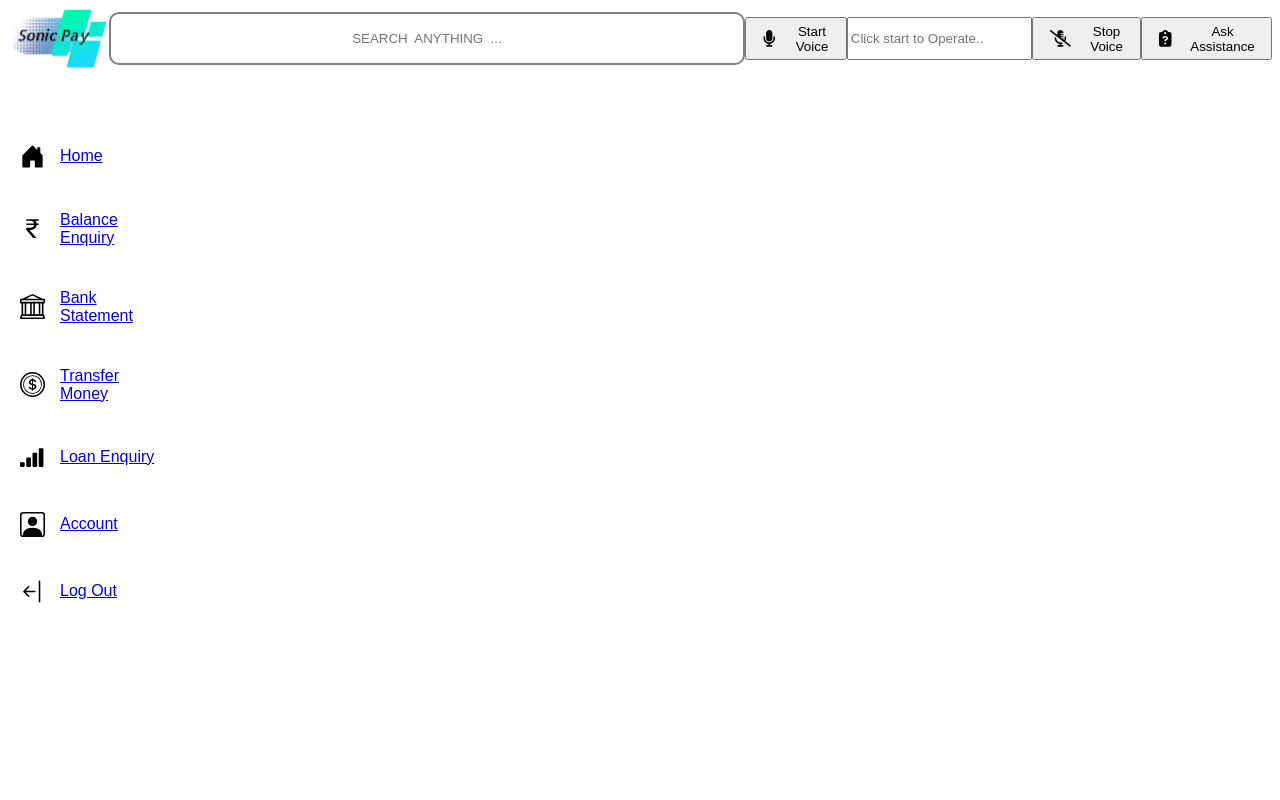
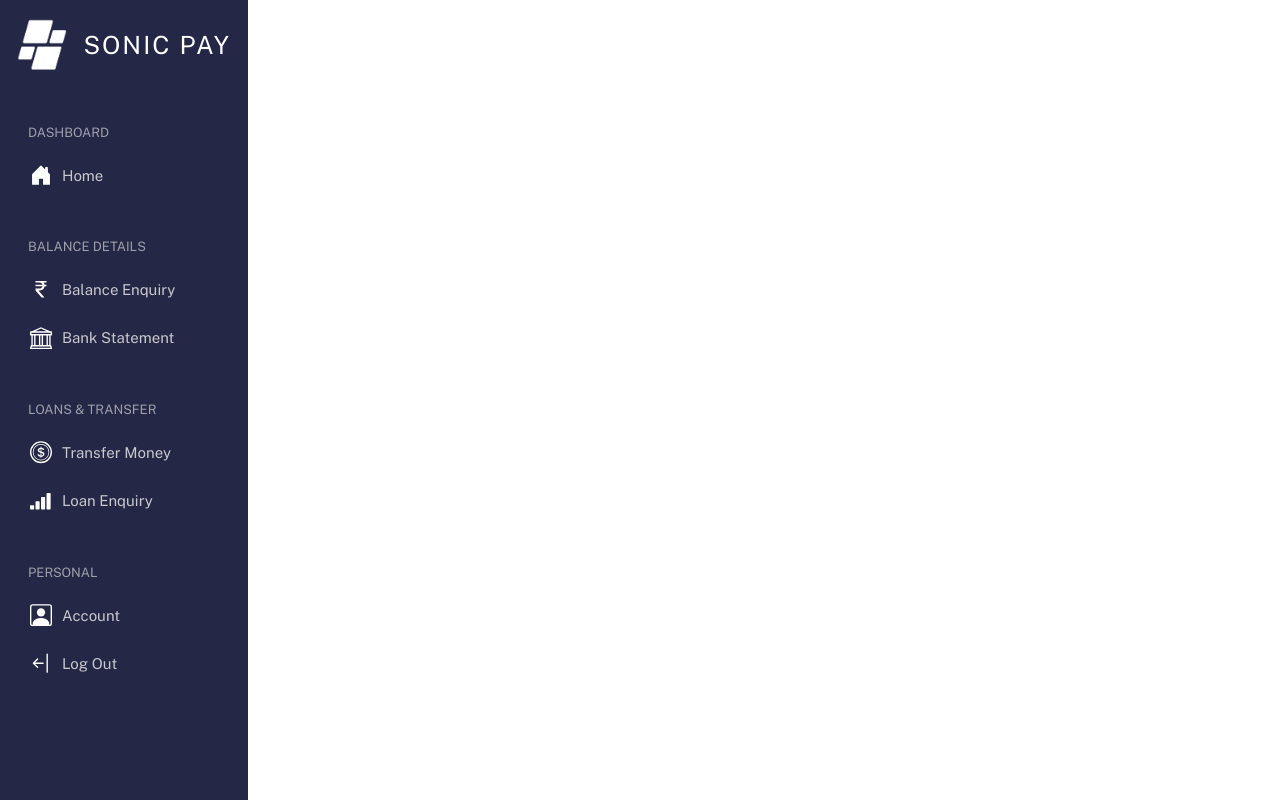
Before and after one commit to Amitrout17/sonicPay, a React (Create React App) app in the folder frontend/: page / in a window 1280 px wide. Built offline with nearby package versions, Linux system fonts and the light colour scheme.

Commit message:
sidebar completed

```diff
--- a/frontend/public/index.html
+++ b/frontend/public/index.html
@@ -2,6 +2,9 @@
 <html lang="en">
   <head>
     <meta charset="utf-8" />
+    <link rel="preconnect" href="https://fonts.googleapis.com">
+    <link rel="preconnect" href="https://fonts.gstatic.com" crossorigin="">
+    <link href="https://fonts.googleapis.com/css2?family=Public+Sans:ital,wght@0,300;0,400;0,500;0,600;0,700;1,300;1,400;1,500;1,600;1,700&amp;ampdisplay=swap" rel="stylesheet">
     <link rel="icon" href="%PUBLIC_URL%/favicon.ico" />
     <meta name="viewport" content="width=device-width, initial-scale=1" />
     <meta name="theme-color" content="#000000" />
--- a/frontend/src/components/Headers/Navbar.js
+++ b/frontend/src/components/Headers/Navbar.js
@@ -9,13 +9,6 @@ function Navbar() {
   return (
     <>
       <div className="main-div-logo">
-        <img
-          src={Logo}
-          style={{
-            width: "8%",
-          }}
-          alt="logo.png"
-        />
         <input
           type="text"
           placeholder="Search  Anything  ..."
--- a/frontend/src/components/Home/Dashboard.js
+++ b/frontend/src/components/Home/Dashboard.js
@@ -7,8 +7,8 @@ import { BsHouseDoorFill, BsApple, BsArrowUpRightCircle, BsPersonCircle } from '
 function Dashboard() {
   return (
     <>
-      <Navbar />
-      <Sidebar />
+{/*       <Navbar />
+ */}      <Sidebar />
     </>
   );
 }
--- a/frontend/src/components/Sidebar.js
+++ b/frontend/src/components/Sidebar.js
@@ -1,53 +1,95 @@
-import React from 'react';
-import { BsHouseDoorFill, BsBank, BsCurrencyRupee,BsCoin, BsReception4,BsPersonSquare,  BsArrowBarLeft } from 'react-icons/bs';
+import React from "react";
+import {
+  BsHouseDoorFill,
+  BsBank,
+  BsCurrencyRupee,
+  BsCoin,
+  BsReception4,
+  BsPersonSquare,
+  BsArrowBarLeft,
+} from "react-icons/bs";
+import Logo from "../../src/image/logo.png";
+
+import "./sidebar.css";
 
 function Sidebar() {
   return (
     <div>
       <header>
         <div class="sidebar">
+          <div className="logo-sidebar">
+            <img src={Logo} alt="" />
+            <p>Sonic Pay</p>
+          </div>
           <ul>
-            <li>
-              <div>
-                <a href= "/Home"> Home</a>
-                <BsHouseDoorFill style={{ color: 'black', fontSize: '25px' }} />
-              </div>
+            <li className="sub-headings">
+              <span>Dashboard</span>
             </li>
-            <li>
-              <div >
-                <a href="/balance-enquiry">Balance Enquiry</a>
-                <BsCurrencyRupee style={{ color: 'black', fontSize: '25px' }} />
-              </div>
+            <li className="li-sidebar-internal">
+              <a href="/Home">
+                <BsHouseDoorFill
+                  style={{ color: "white", height: "22.4px", width: "22px" }}
+                  className="react-icons"
+                />
+                <div>Home</div>
+              </a>
             </li>
-            <li>
-              <div >
-                <a href="/bank statement">Bank Statement</a>
-                <BsBank style={{ color: 'black', fontSize: '25px' }} />
-              </div>
+            <li className="sub-headings">
+              <span>Balance Details</span>
             </li>
-            <li>
-              <div >
-                <a href="/transfer money">Transfer Money</a>
-                <BsCoin style={{ color: 'black', fontSize: '25px' }} />
-              </div>
+            <li className="li-sidebar-internal">
+              <a href="/balance-enquiry">
+                <BsCurrencyRupee
+                  style={{ color: "white", height: "22.4px", width: "22px" }}
+                />
+                <div>Balance Enquiry</div>
+              </a>
             </li>
-             <li>
-               <div>
-              <a href="/loan enquiry"> Loan Enquiry </a>
-                <BsReception4 style={{ color: 'black', fontSize: '25px' }} />
-                </div>
+            <li className="li-sidebar-internal">
+              <a href="/balance-enquiry">
+                <BsBank
+                  style={{ color: "white", height: "22.4px", width: "22px" }}
+                />
+                <div>Bank Statement</div>
+              </a>
             </li>
-            <li>
-               <div>
-              <a href="/account"> Account </a>
-                <BsPersonSquare style={{ color: 'black', fontSize: '25px' }} />
-                </div>
+            <li className="sub-headings">
+              <span>Loans & Transfer</span>
             </li>
-            <li>
-              <div>
-              <a href="/Log out"> Log Out </a>
-                <BsArrowBarLeft style={{ color: 'black', fontSize: '25px' }} />
-              </div>
+            <li className="li-sidebar-internal">
+              <a href="/balance-enquiry">
+                <BsCoin
+                  style={{ color: "white", height: "22.4px", width: "22px" }}
+                />
+                <div>Transfer Money</div>
+              </a>
+            </li>
+            <li className="li-sidebar-internal">
+              <a href="/balance-enquiry">
+                <BsReception4
+                  style={{ color: "white", height: "22.4px", width: "22px" }}
+                />
+                <div>Loan Enquiry</div>
+              </a>
+            </li>
+            <li className="sub-headings">
+              <span>Personal</span>
+            </li>
+            <li className="li-sidebar-internal">
+              <a href="/balance-enquiry">
+                <BsPersonSquare
+                  style={{ color: "white", height: "22.4px", width: "22px" }}
+                />
+                <div>Account</div>
+              </a>
+            </li>
+            <li className="li-sidebar-internal">
+              <a href="/balance-enquiry">
+                <BsArrowBarLeft
+                  style={{ color: "white", height: "22.4px", width: "22px" }}
+                />
+                <div>Log Out</div>
+              </a>
             </li>
           </ul>
         </div>
--- /dev/null
+++ b/frontend/src/components/sidebar.css
@@ -0,0 +1,124 @@
+
+.sidebar ul {
+    list-style: none;
+    padding: 0;
+    margin: 0;
+}
+
+.sidebar {
+    background-color: #242745;
+    max-width: 260px;
+    height: 100vh;
+    font-size: 15px;
+    overflow: scroll;
+}
+
+.sub-headings {
+    color: #a0a0ac;
+    font-size: 13px;
+    padding: 20px 28px 6px;
+    margin: 0;
+    margin-top: 25px;
+
+}
+
+
+/* new css */
+
+.sub-headings span {
+    color: #a0a0ac;
+    font-size: 13px;
+    /*     padding: 20px 28px 6px;
+ */
+    margin: 0;
+    text-transform: uppercase;
+}
+
+.li-sidebar-internal {
+    margin: 10px 0px;
+}
+
+.li-sidebar-internal a {
+    list-style: none;
+    text-decoration: none;
+    width: 100%;
+    display: flex;
+    justify-content: left;
+    align-items: center;
+    margin: 0px 14px;
+    padding: 8px 35px 8px 16px;
+}
+
+.li-sidebar-internal a svg {
+    margin-right: 10px;
+}
+
+.li-sidebar-internal a div {
+    color: #c9c8ce;
+}
+
+.logo-sidebar {
+    display: flex;
+    justify-content: space-evenly;
+    align-items: center;
+    color: white;
+    padding-top: 10px;
+}
+
+
+.logo-sidebar p {
+    font-size: 25px;
+    padding-top: 20px;
+    padding-bottom: 20px;
+    text-transform: uppercase;
+    letter-spacing: 2px;
+}
+
+/* Hide the scrollbar for elements with overflow: scroll */
+.sidebar {
+    overflow: hidden;
+    /* Hide the scrollbar */
+    position: relative;
+    /* Create a positioning context for the pseudo-elements */
+}
+
+/* Create a pseudo-element to act as the scrollbar */
+.sidebar::after {
+    content: "";
+    position: absolute;
+    top: 0;
+    right: 0;
+    width: 12px;
+    /* Adjust the width to match your design */
+    height: 100%;
+    background-color: #fff;
+    /* Set the background color to match your background */
+    z-index: 1;
+    /* Place it on top of the content */
+}
+
+/* Style the content inside the scrollable element */
+.sidebar>div {
+    padding-right: 12px;
+    /* Add padding to accommodate the pseudo-scrollbar */
+}
+
+/* Hide the scrollbar thumb (only necessary for WebKit/Blink browsers like Chrome) */
+.sidebar::-webkit-scrollbar-thumb {
+    display: none;
+}
+
+/* Hide the scrollbar track (only necessary for WebKit/Blink browsers like Chrome) */
+.sidebar::-webkit-scrollbar-track {
+    display: none;
+}
+
+
+.li-sidebar-internal :hover {
+    background: linear-gradient(72.47deg, #7367f0 22.16%, rgba(115, 103, 240, 0.7) 76.47%);
+    color: white;
+}
+
+.logo-sidebar img{
+    width: 20%;
+}
--- a/frontend/src/components/speech-rec.css
+++ b/frontend/src/components/speech-rec.css
@@ -1,21 +1,9 @@
-
-*{
-    font-family: sans-serif;
+* {
+    font-family: "Public Sans";
+    box-sizing: border-box;
+    margin: 0;
+    padding: 0;
 }
-
-.sidebar li a svg {
-    margin-bottom: 10px;
-  }
-
-.sidebar li a {
-    width: 100px;
-    display: flex;
-    align-items: left;
-  }
-
-  .sidebar li a svg {
-    margin-right: 10px;
-  }
 
 .speech-rec-main {
     display: flex;
@@ -34,30 +22,3 @@
     justify-content: center;
     align-items: center;
 }
-
-.sidebar ul{
-    list-style: none;
-    padding: 0;
-    margin: 0;
-}
-
-.sidebar{
-    padding-top: 54px;
-    padding-left: 12px;
-    max-width: 180px;
-}
-.sidebar ul li div{
-    display: flex;
-    justify-content: left;
-    align-items: center;
-    flex-direction: row-reverse;
-}
-
-.sidebar ul li{
-    margin-top: 20px;
-    margin-bottom: 42px;
-}
-
-.sidebar ul li div a{
-    margin-left: 15px;
-}
```
Also changed, not shown: frontend/src/image/logo.png.
